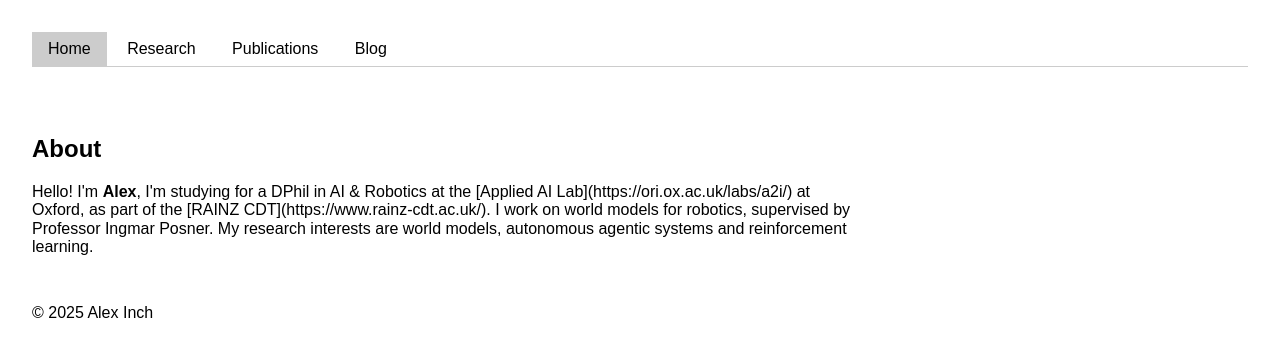
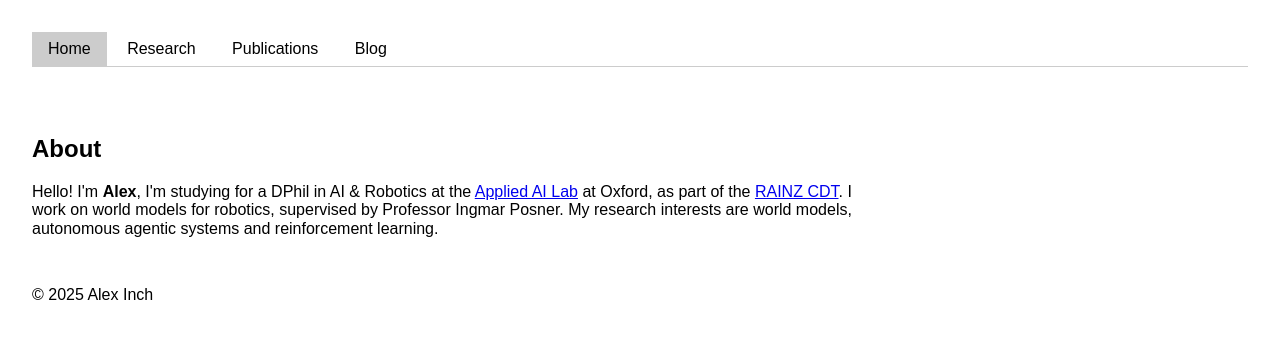
Before and after one commit to foty-hub/foty-hub.github.io, a Jekyll site: the page built from index.md, in a window 1280 px wide. Shown: the top 357 px of the page. Built offline with Jekyll 4.4.1, drawn with Linux system fonts in a browser that asks for light colours; some of the changed lines change nothing that is shown.

Commit message:
fix markdown links

```diff
--- a/index.md
+++ b/index.md
@@ -5,7 +5,7 @@ title: Home
 
 <div id="About" class="tabcontent">
   <h2>About</h2>
-  <p>Hello! I'm <strong>Alex</strong>, I'm studying for a DPhil in AI & Robotics at the [Applied AI Lab](https://ori.ox.ac.uk/labs/a2i/) at Oxford, as part of the [RAINZ CDT](https://www.rainz-cdt.ac.uk/). I work on world models for robotics, supervised by Professor Ingmar Posner. My research interests are world models, autonomous agentic systems and reinforcement learning.</p>
+  <p>Hello! I'm <strong>Alex</strong>, I'm studying for a DPhil in AI & Robotics at the <a href="https://ori.ox.ac.uk/labs/a2i/">Applied AI Lab</a> at Oxford, as part of the <a href="https://www.rainz-cdt.ac.uk/">RAINZ CDT</a>. I work on world models for robotics, supervised by Professor Ingmar Posner. My research interests are world models, autonomous agentic systems and reinforcement learning.</p>
 </div>
 
 <div id="Research" class="tabcontent">
```
